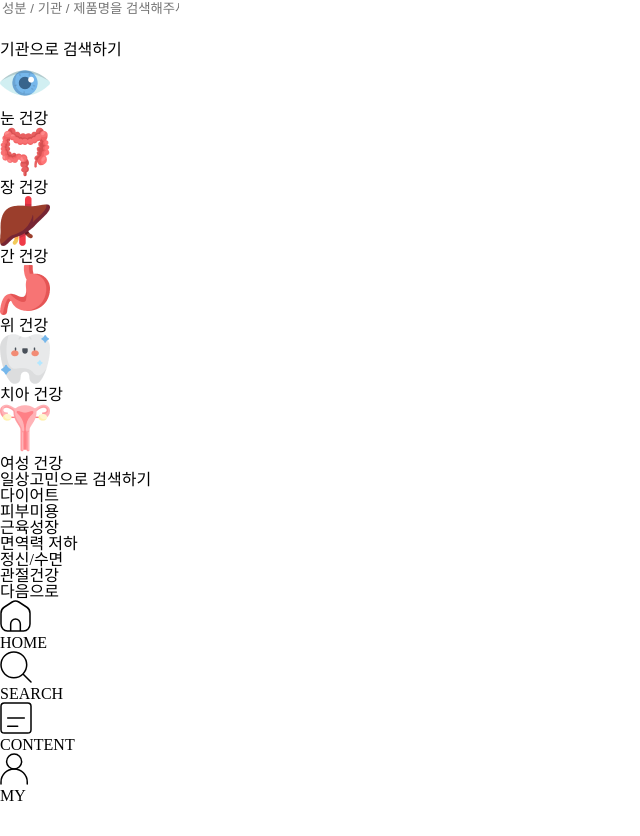
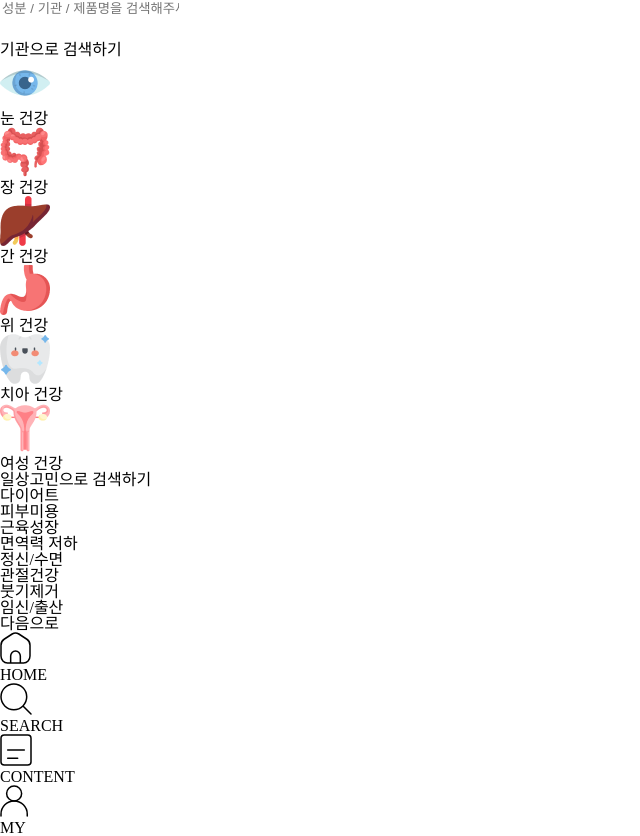
Before and after one commit to LifeDr/web, a SvelteKit app: page / in a window 1280 px wide. Shown: the whole page, without its empty margins (0-640 px from the left). Before the commit the page ends 804 px from the top, so only its background shows below. Built offline with nearby package versions, Linux system fonts and the light colour scheme.

Commit message:
:art: 레이아웃 약간 수정

```diff
--- a/src/components/CategoryTexts.svelte
+++ b/src/components/CategoryTexts.svelte
@@ -15,6 +15,7 @@
 
 <div class="w(100%) pack vbox gap(16)">
   <div class="w(80%) font(16) font-weight(700)">일상고민으로 검색하기</div>
+  <div class="vbox gap(10)">
     <div class="hbox gap(20)">
       <CategoryTextBlock title={일상_고민[0]} />
       <CategoryTextBlock title={일상_고민[1]} />
@@ -27,4 +28,9 @@
       <CategoryTextBlock title={일상_고민[4]} />
       <CategoryTextBlock title={일상_고민[5]} />
     </div>
+    <div class="hbox gap(20)">
+      <CategoryTextBlock title={일상_고민[6]} />
+      <CategoryTextBlock title={일상_고민[7]} />
     </div>
+  </div>
+</div>
--- a/src/components/common/CategoryIconBlock.svelte
+++ b/src/components/common/CategoryIconBlock.svelte
@@ -3,7 +3,7 @@
   export let title = "";
 </script>
 
-<div class="b(1/solid/#DADADA) w(85) h(85) r(10) pack vbox gap(3) pointer">
+<div class="b(1/solid/#DADADA) w(85) h(85) r(10) pack vbox gap(6) pointer">
   <img class="w(50) h(50)" src={imgUrl} alt={title} />
   <div class="font(11)">{title}</div>
 </div>
```
Lines whose indentation alone changed are shown as unchanged.
